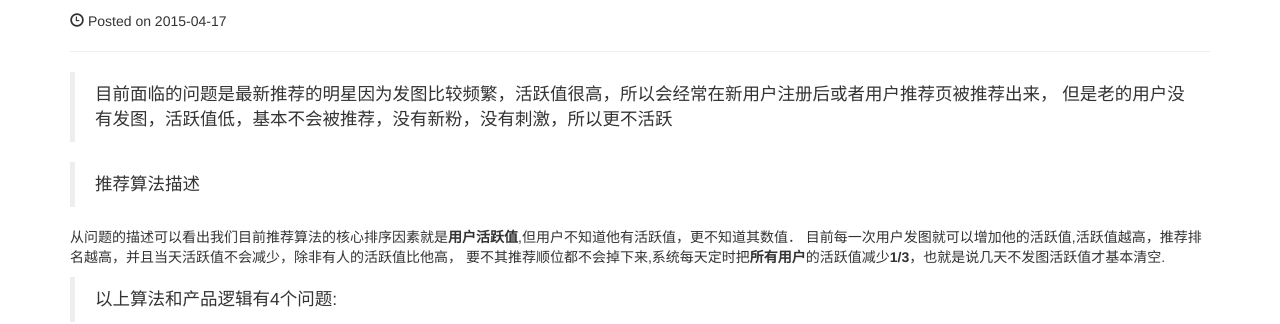
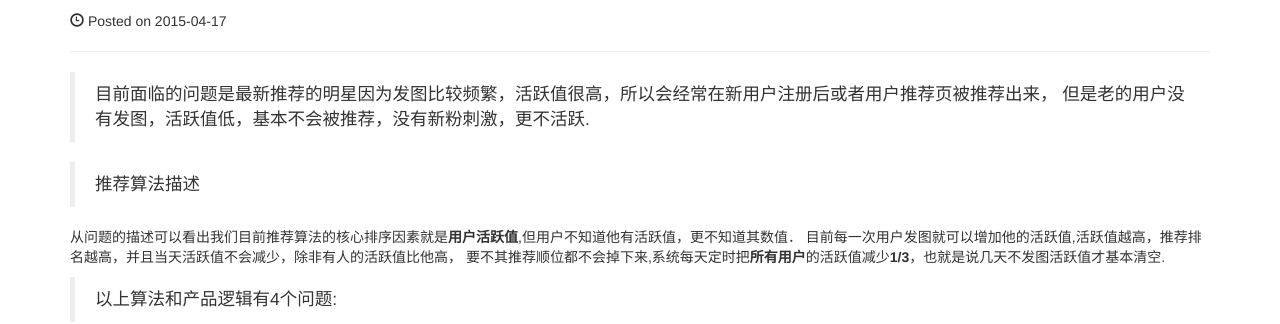
Before and after one commit to lynch001/lynch001.github.io, a Jekyll site: the page built from _posts/2015-04-17-improvements-of-user-recommend.md, in a window 1280 px wide. Shown: the part 130-454 px from the top of the page. Built offline with Jekyll 4.4.1, drawn with Linux system fonts in a browser that asks for light colours; nearby versions of some CDN libraries; comment, search, counter and statistics services are not loaded.

Commit message:
调整摘要

```diff
--- a/_posts/2015-04-17-improvements-of-user-recommend.md
+++ b/_posts/2015-04-17-improvements-of-user-recommend.md
@@ -7,7 +7,7 @@ category: coding
 ---
 
 > 目前面临的问题是最新推荐的明星因为发图比较频繁，活跃值很高，所以会经常在新用户注册后或者用户推荐页被推荐出来，
-> 但是老的用户没有发图，活跃值低，基本不会被推荐，没有新粉，没有刺激，所以更不活跃
+> 但是老的用户没有发图，活跃值低，基本不会被推荐，没有新粉刺激，更不活跃.
 
 <!--more-->
 
```
